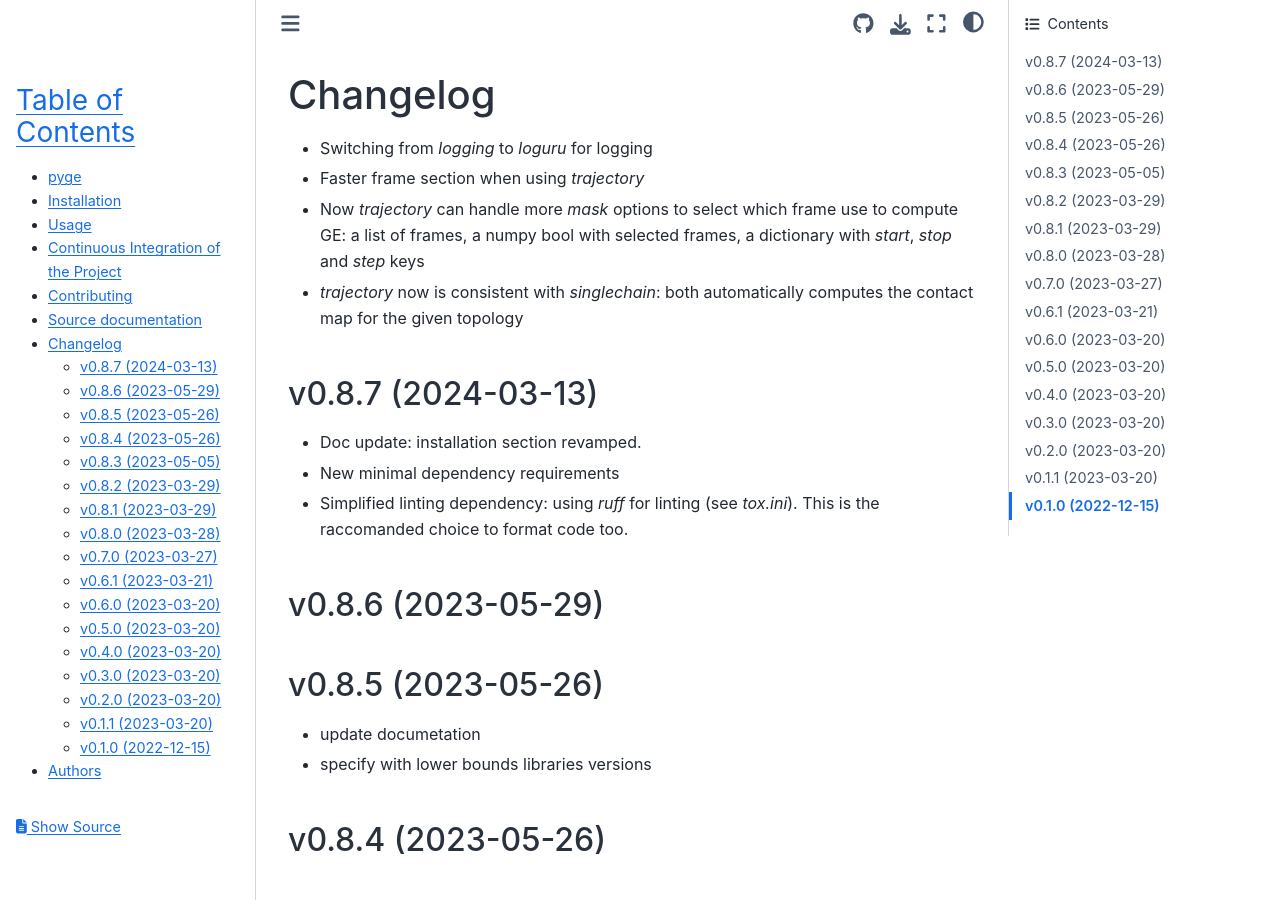
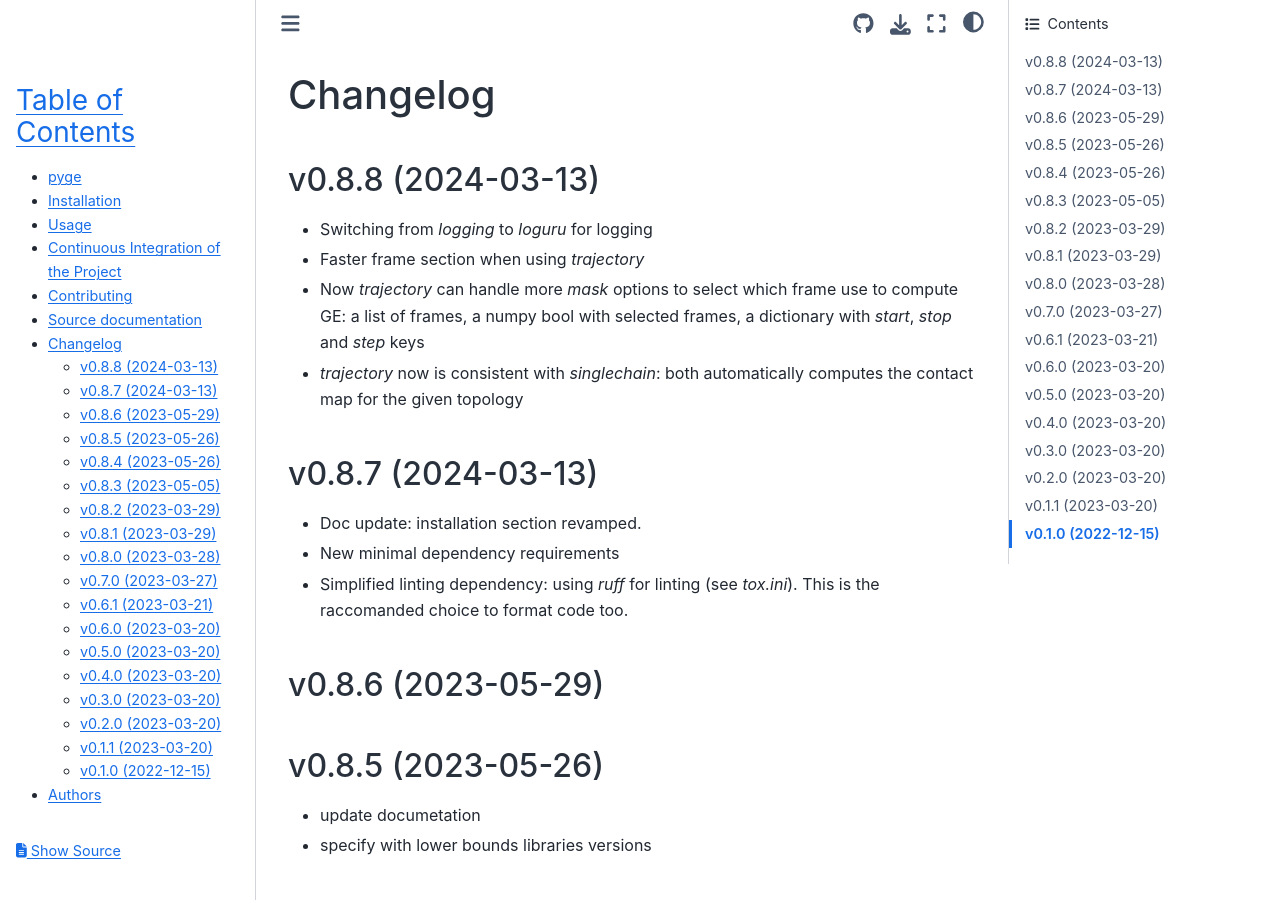
Before and after one commit to gentangle/pyge, a Sphinx documentation site: the page built from docs/changelog.rst, in a window 1280 px wide and 900 px high. Built offline with Sphinx 7.4.7 and the Sphinx Book theme 1.1.4, drawn with Linux system fonts in a browser that asks for light colours.

Commit message:
[SKIP] version bump 0.8.7 -> 0.8.8
Merge pull request #8 from gentangle/opt_traj

[FEATURE] compute CM directly in trajectory

```diff
--- a/CHANGELOG.rst
+++ b/CHANGELOG.rst
@@ -1,6 +1,9 @@
 
 Changelog
 =========
+
+v0.8.8 (2024-03-13)
+------------------------------------------------------------
 
 * Switching from `logging` to `loguru` for logging
 * Faster frame section when using `trajectory`
--- a/README.rst
+++ b/README.rst
@@ -27,4 +27,4 @@
 Version
 -------
 
-v0.8.7
+v0.8.8
--- a/docs/conf.py
+++ b/docs/conf.py
@@ -48,7 +48,7 @@
 year = "2023"
 author = "Leonardo Salicari"
 copyright = "{0}, {1}".format(year, author)
-version = release = "0.8.7"
+version = release = "0.8.8"
 
 pygments_style = "trac"
 templates_path = ["."]
--- a/pyge/__init__.py
+++ b/pyge/__init__.py
@@ -1,4 +1,4 @@
-__version__ = "0.8.7"
+__version__ = "0.8.8"
 
 import sys
 
--- a/setup.py
+++ b/setup.py
@@ -27,7 +27,7 @@
 
 setup(
     name="pyge",
-    version="0.8.7",
+    version="0.8.8",
     description="Python library to compute the Gaussian Entanglement",
     long_description=long_description,
     long_description_content_type="text/x-rst",
```
Also changed, not shown: .bumpversion.cfg.
